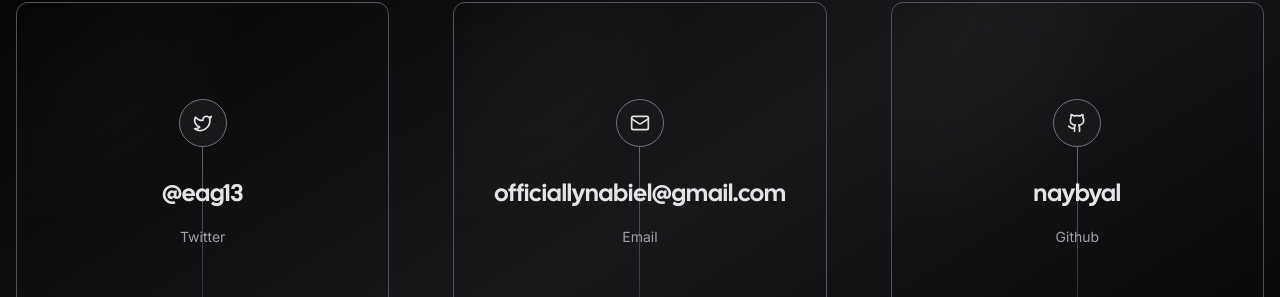
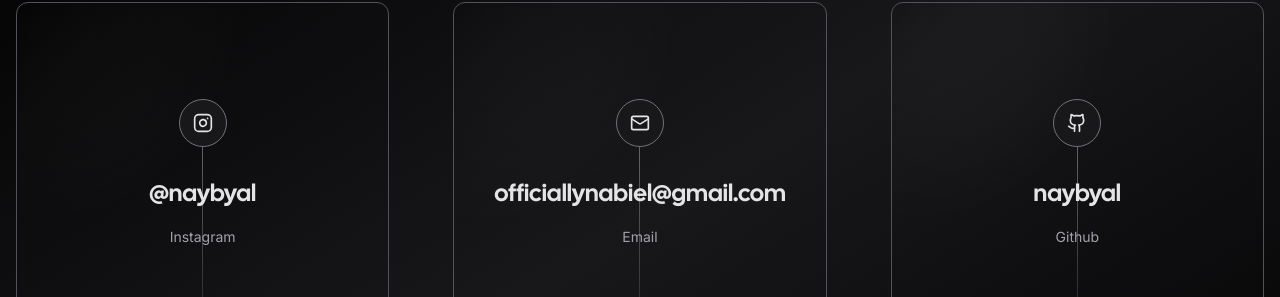
Before and after one commit to naybyal/naybyal.github.io, a Next.js app: page /contact in a window 1280 px wide. Shown: the part 179-476 px from the top of the page. Built offline with nearby package versions, Linux system fonts and the light colour scheme; no server answers; what tailwindcss-debug-screens would draw is missing.

Commit message:
Deployed.

```diff
--- a/app/contact/page.tsx
+++ b/app/contact/page.tsx
@@ -1,15 +1,15 @@
 "use client";
-import { Github, Mail, Twitter } from "lucide-react";
+import { Github, Mail, Instagram } from "lucide-react";
 import Link from "next/link";
 import { Navigation } from "../components/nav";
 import { Card } from "../components/card";
 
 const socials = [
 	{
-		icon: <Twitter size={20} />,
-		href: "https://twitter.com/eag13",
-		label: "Twitter",
-		handle: "@eag13",
+		icon: <Instagram size={20} />,
+		href: "https://instagram.com/naybyal",
+		label: "Instagram",
+		handle: "@naybyal",
 	},
 	{
 		icon: <Mail size={20} />,
```
